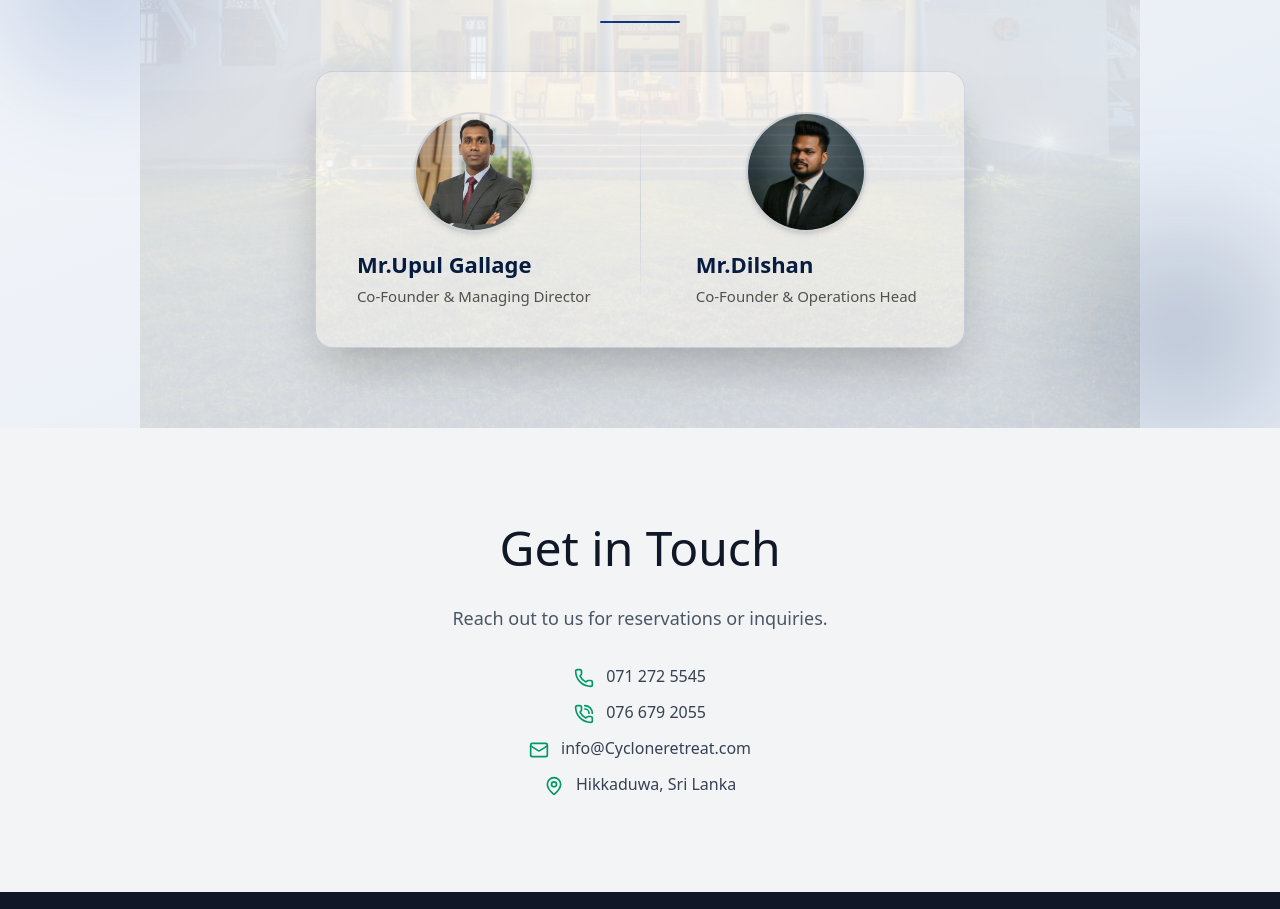
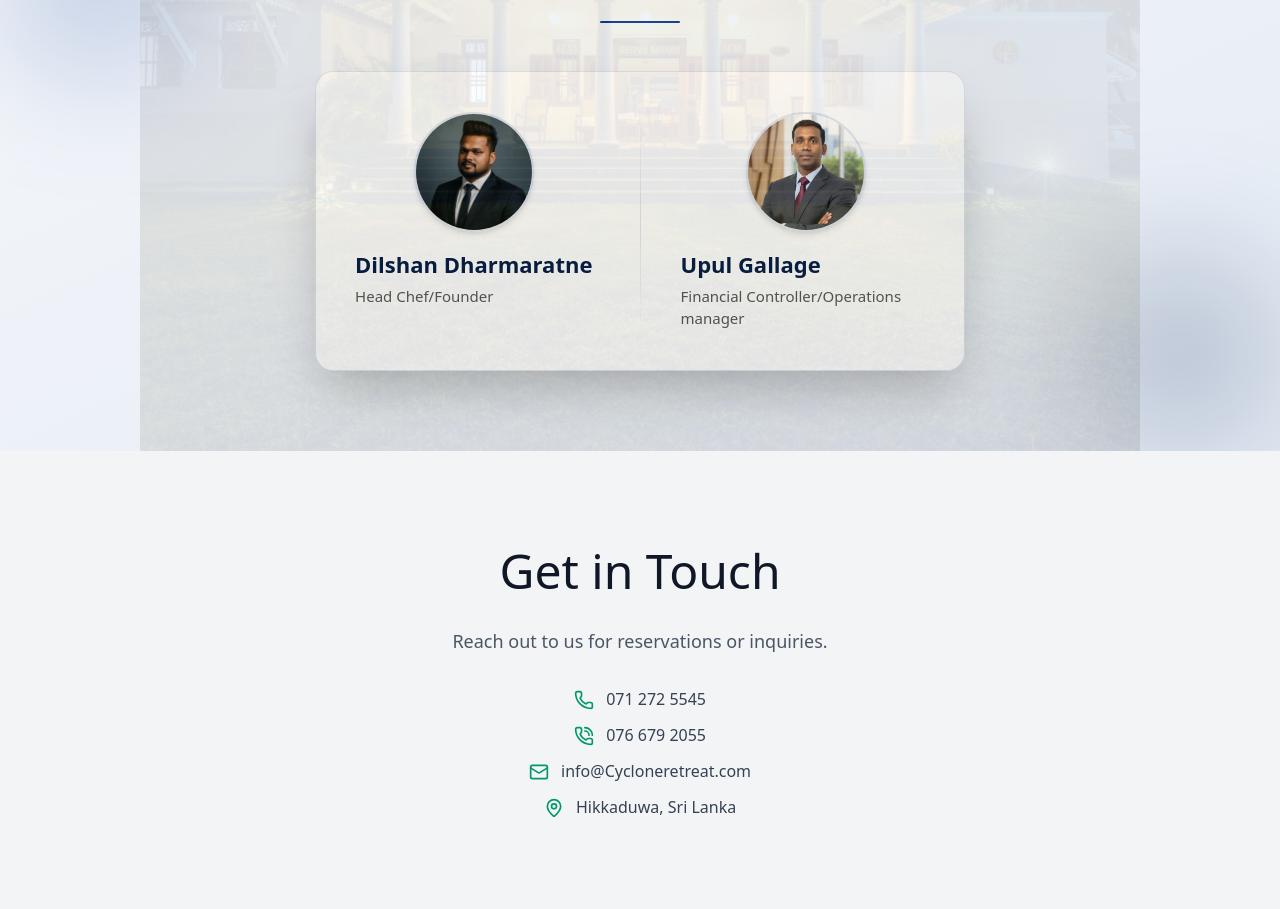
Before and after one commit to UdayaSanjeewa/cyclone_official, a Next.js app: page / in a window 1280 px wide. Shown: the part 6335-7244 px from the top of the page. Built offline with nearby package versions, Linux system fonts and the light colour scheme.

Commit message:
Swap owner details and images in OwnersSection

```diff
--- a/components/components/OwnersSection.tsx
+++ b/components/components/OwnersSection.tsx
@@ -95,16 +95,16 @@ function OwnersSection() {
         {/* Owner 1 */}
         <div className="flex flex-col items-center text-center sm:text-left md:flex-1 hover:scale-[1.02] transition-transform duration-300 gap-3 md:gap-4">
           <img
-            src={OwnersIMGThree.src}
-            alt="Mr. John"
+            src={OwnersIMGTwo.src}
+            alt="Mr. Doe"
             className="w-[90px] h-[90px] sm:w-[110px] sm:h-[110px] md:w-[120px] md:h-[120px] rounded-full object-cover border-2 border-[#00329522] shadow-md"
           />
           <div>
             <p className="text-[18px] sm:text-[20px] md:text-[22px] font-semibold text-[#001946]">
-              Mr.Upul Gallage
+              Dilshan Dharmaratne
             </p>
             <p className="text-[#555] text-[14px] sm:text-[15px] mt-1">
-              Co-Founder & Managing Director
+              Head Chef/Founder
             </p>
           </div>
         </div>
@@ -115,16 +115,16 @@ function OwnersSection() {
         {/* Owner 2 */}
         <div className="flex flex-col items-center text-center sm:text-left md:flex-1 hover:scale-[1.02] transition-transform duration-300 gap-3 md:gap-4">
           <img
-            src={OwnersIMGTwo.src}
-            alt="Mr. Doe"
+            src={OwnersIMGThree.src}
+            alt="Mr. John"
             className="w-[90px] h-[90px] sm:w-[110px] sm:h-[110px] md:w-[120px] md:h-[120px] rounded-full object-cover border-2 border-[#00329522] shadow-md"
           />
           <div>
             <p className="text-[18px] sm:text-[20px] md:text-[22px] font-semibold text-[#001946]">
-              Mr.Dilshan
+              Upul Gallage
             </p>
             <p className="text-[#555] text-[14px] sm:text-[15px] mt-1">
-              Co-Founder & Operations Head
+              Financial Controller/Operations manager
             </p>
           </div>
         </div>
```
